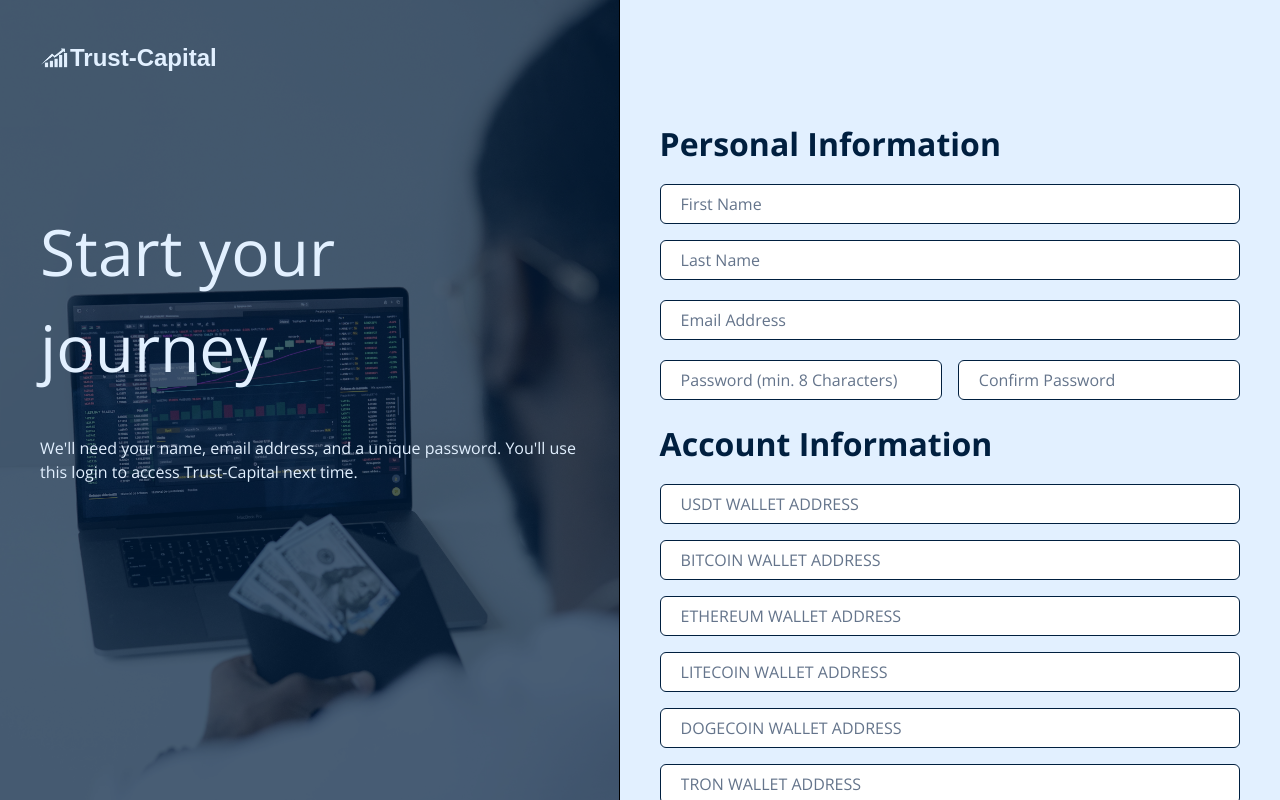
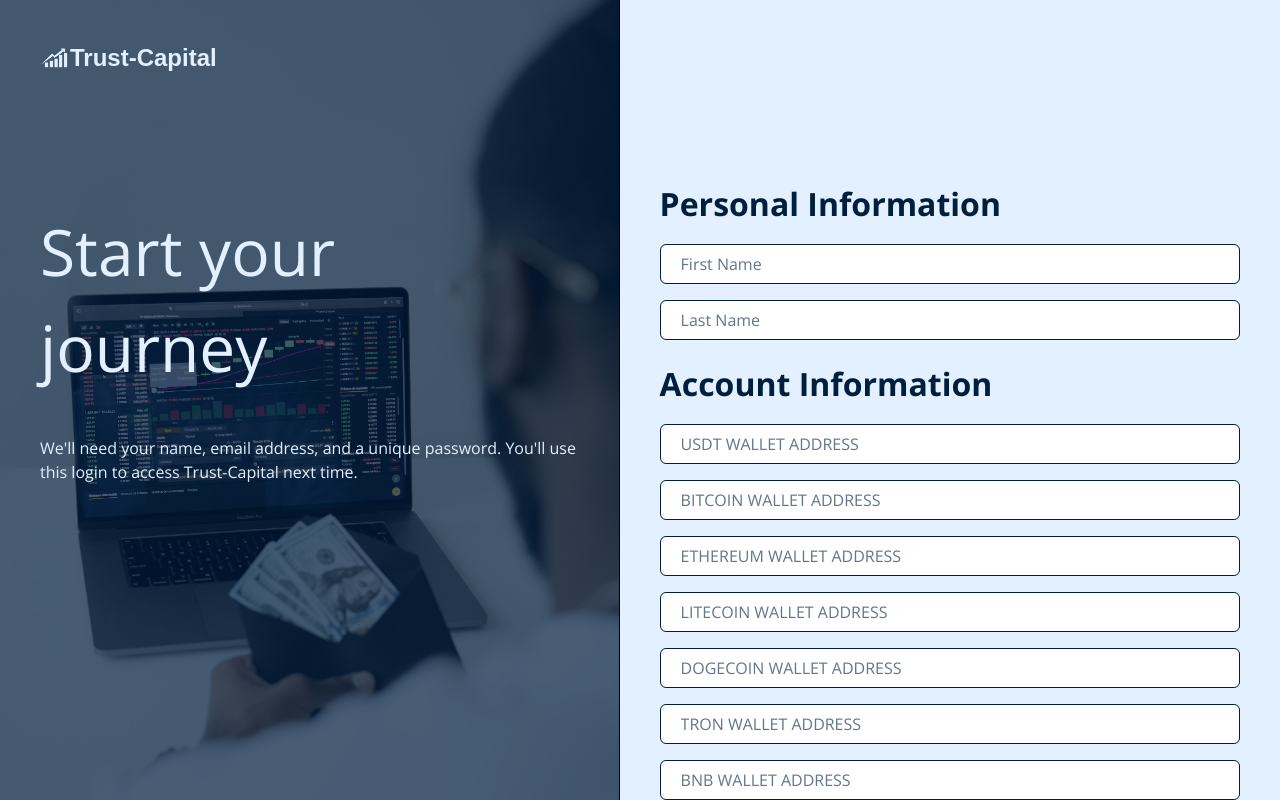
Before and after one commit to Joshardals/Trust-Capital, a Next.js app: page /onboarding in a window 1280 px wide. Built offline with nearby package versions, Linux system fonts and the light colour scheme; a web font is replaced by a local one.

Commit message:
initial commit

```diff
--- a/app/(auth)/sign-up/[[...sign-up]]/page.tsx
+++ b/app/(auth)/sign-up/[[...sign-up]]/page.tsx
@@ -4,6 +4,7 @@ export default function Page() {
   return (
     <div className="font-sans flex items-center justify-center min-h-screen  bg-navyblue">
       <SignUp
+      afterSignUpUrl="/onboarding"
         appearance={{
           elements: {
             headerTitle: "text-navyblue",
--- a/components/forms/user-auth-form.tsx
+++ b/components/forms/user-auth-form.tsx
@@ -25,8 +25,6 @@ export function UserAuthForm() {
     defaultValues: {
       firstName: "",
       lastName: "",
-      email: "",
-      password: "",
       bitcoinAddress: "",
       ethereumAddress: "",
       litecoinAddress: "",
@@ -44,14 +42,6 @@ export function UserAuthForm() {
       setIsLoading(false);
     }, 3000);
   };
-  // async function onSubmit(event: React.SyntheticEvent) {
-  //   event.preventDefault();
-  //   setIsLoading(true);
-
-  //   setTimeout(() => {
-  //     setIsLoading(false);
-  //   }, 3000);
-  // }
   return (
     <Form {...form}>
       <form
@@ -104,68 +94,6 @@ export function UserAuthForm() {
                           e.target.value.slice(1);
                         form.setValue("lastName", capitalizedValue);
                       }}
-                    />
-                  </FormControl>
-                  <FormMessage className="text-purered text-xs" />
-                </FormItem>
-              )}
-            />
-          </div>
-        </div>
-        <FormField
-          control={form.control}
-          name="email"
-          render={({ field }) => (
-            <FormItem>
-              <FormControl className="no-focus text-xs">
-                <Input
-                  type="email"
-                  placeholder="Email Address"
-                  autoCapitalize="none"
-                  autoComplete="email"
-                  autoCorrect="off"
-                  className="py-2 px-5 border border-navyblue text-sm transition-all duration-500"
-                  {...field}
-                />
-              </FormControl>
-              <FormMessage className="text-purered text-xs" />
-            </FormItem>
-          )}
-        />
-        <div className="flex max-md:flex-col max-md:space-y-4 md:space-x-4">
-          <div className="flex-1">
-            <FormField
-              control={form.control}
-              name="password"
-              render={({ field }) => (
-                <FormItem>
-                  <FormControl className="no-focus text-xs">
-                    <Input
-                      type="password"
-                      placeholder="Password (min. 8 Characters)"
-                      disabled={isLoading}
-                      className="py-2 px-5 border border-navyblue text-sm transition-all duration-500"
-                      {...field}
-                    />
-                  </FormControl>
-                  <FormMessage className="text-purered text-xs" />
-                </FormItem>
-              )}
-            />
-          </div>
-          <div className="flex-1">
-            <FormField
-              control={form.control}
-              name="confirmPassword"
-              render={({ field }) => (
-                <FormItem>
-                  <FormControl className="no-focus text-xs">
-                    <Input
-                      type="password"
-                      placeholder="Confirm Password"
-                      disabled={isLoading}
-                      className="py-2 px-5 border border-navyblue text-sm transition-all duration-500"
-                      {...field}
                     />
                   </FormControl>
                   <FormMessage className="text-purered text-xs" />
--- a/lib/validations/form.ts
+++ b/lib/validations/form.ts
@@ -26,29 +26,9 @@ const isStrongPassword = (password: string) => {
   );
 };
 
-export const Password = z
-  .string()
-  .min(8)
-  .max(20)
-  .refine((password) => isStrongPassword(password), {
-    message:
-      "Password must be at least 8 characters long and include uppercase, lowercase, number, and special character",
-  });
-
-export const SignUpValidation: z.ZodType<SignUpValidationType> = z
-  .object({
+export const SignUpValidation: z.ZodType<SignUpValidationType> = z.object({
   firstName: z.string().min(3).max(100),
   lastName: z.string().min(3).max(100),
-    email: z.string().email().min(10).max(100),
-    password: z
-      .string()
-      .min(8)
-      .max(20)
-      .refine((password) => isStrongPassword(password), {
-        message:
-          "Password must be at least 8 characters long and include uppercase, lowercase, number, and special character",
-      }),
-    confirmPassword: z.string().max(20),
   bitcoinAddress: z.string().max(100),
   ethereumAddress: z.string().max(100),
   litecoinAddress: z.string().max(100),
@@ -57,10 +37,6 @@ export const SignUpValidation: z.ZodType<SignUpValidationType> = z
   tronAddress: z.string().max(100),
   bnbAddress: z.string().max(100),
   shibaAddress: z.string().max(100),
-  })
-  .refine((data) => data.password === data.confirmPassword, {
-    message: "Passwords don't match",
-    path: ["confirmPassword"],
 });
 
 export const SignInValidation: z.ZodType<SignInValidationType> = z.object({
--- a/middleware.ts
+++ b/middleware.ts
@@ -4,7 +4,7 @@ import { authMiddleware } from "@clerk/nextjs";
 // Please edit this to allow other routes to be public as needed.
 // See https://clerk.com/docs/references/nextjs/auth-middleware for more information about configuring your Middleware
 export default authMiddleware({
-  publicRoutes: ["/", "/onboarding"],
+  publicRoutes: ["/"],
 });
 
 export const config = {
--- a/typings.d.ts
+++ b/typings.d.ts
@@ -21,9 +21,6 @@ export interface supportStoreState {
 export interface SignUpValidationType {
   firstName: string;
   lastName: string;
-  email: string;
-  password: string;
-  confirmPassword: string;
   bitcoinAddress: string;
   ethereumAddress: string;
   litecoinAddress: string;
```
Lines whose indentation alone changed are shown as unchanged.
